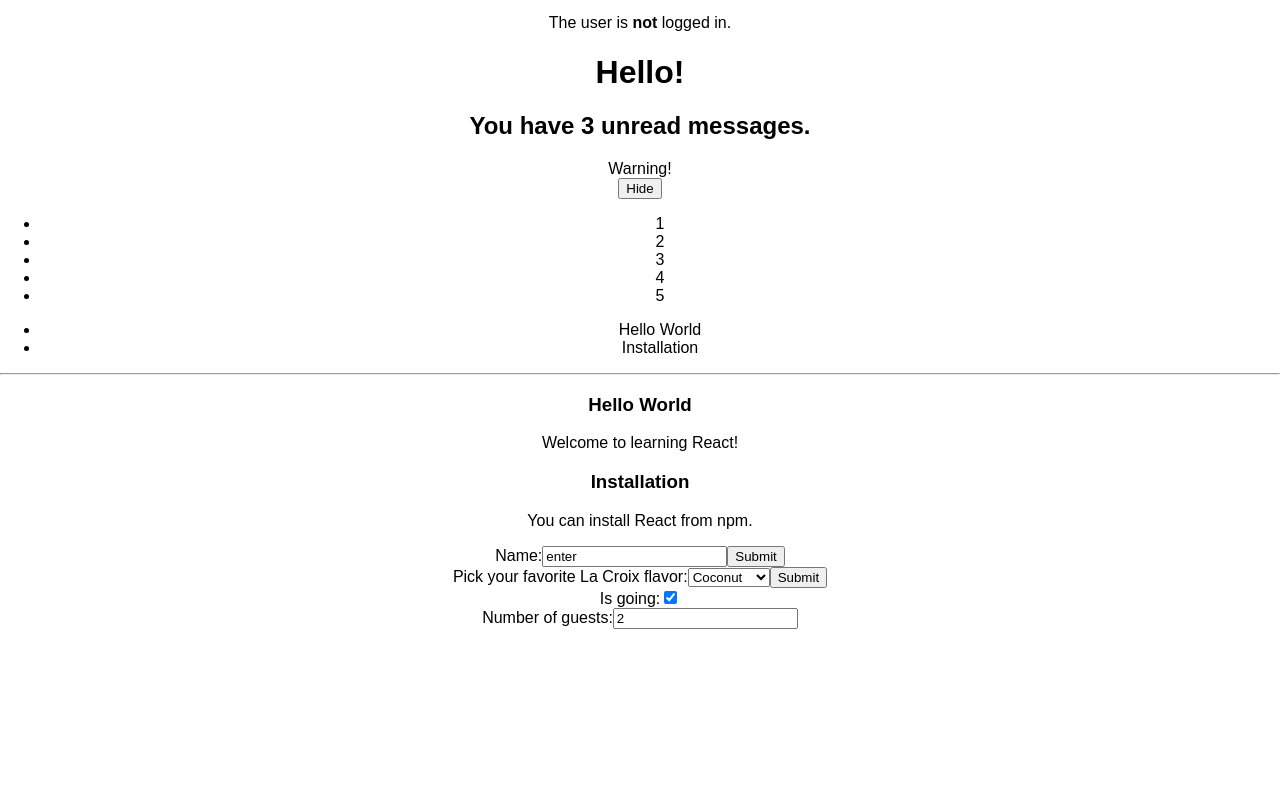
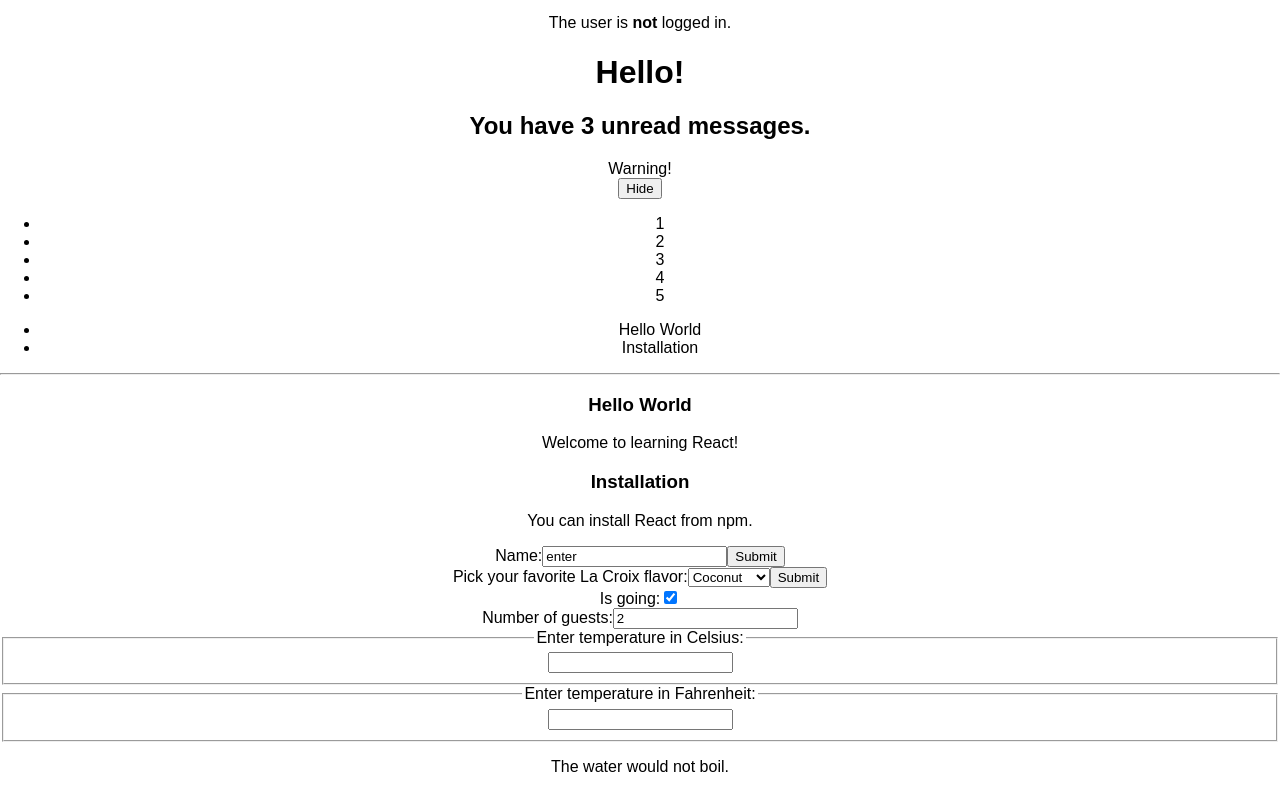
Before and after one commit to djedynak259/smoothie-react-app, a React (Create React App) app: page / in a window 1280 px wide. Shown: the part 609-1401 px from the top of the page. Before the commit the page ends 1238 px from the top, so only its background shows below. Built offline with nearby package versions, Linux system fonts and the light colour scheme.

Commit message:
temp calc

```diff
--- a/src/App.js
+++ b/src/App.js
@@ -12,6 +12,7 @@
 import NameForm from './NameForm.js';
 import FlavorForm from './FlavorForm.js';
 import Reservation from './Reservation.js';
+import Calculator from './Calculator.js';
 
 const hi = <p>Test element here - insert text</p>;
 const messages = ['React', 'Re: React', 'Re:Re: React'];
@@ -20,6 +21,7 @@
   {id: 2, title: 'Installation', content: 'You can install React from npm.'}
 ];
 const numbers = [1, 2, 3, 4, 5];
+
 
 class Intro extends Component {
   render() {
@@ -53,6 +55,7 @@
         <NameForm />
         <FlavorForm />
         <Reservation />
+        <Calculator />
       </div>
     );
   }
--- /dev/null
+++ b/src/Calculator.js
@@ -0,0 +1,96 @@
+import React from 'react';
+
+
+const scaleNames = {
+  c: 'Celsius',
+  f: 'Fahrenheit'
+};
+
+function BoilingVerdict(props) {
+  if (props.celsius >= 100) {
+    return <p>The water would boil.</p>;
+  }
+  return <p>The water would not boil.</p>;
+}
+
+function toCelsius(fahrenheit) {
+  return (fahrenheit - 32) * 5 / 9;
+}
+
+function toFahrenheit(celsius) {
+  return (celsius * 9 / 5) + 32;
+}
+
+function tryConvert(temperature, convert) {
+  const input = parseFloat(temperature);
+  if (Number.isNaN(input)) {
+    return '';
+  }
+  const output = convert(input);
+  const rounded = Math.round(output * 1000) / 1000;
+  return rounded.toString();
+}
+
+class TemperatureInput extends React.Component {
+  constructor(props) {
+    super(props);
+    this.handleChange = this.handleChange.bind(this);
+  }
+
+  handleChange(e) {
+    this.props.onTemperatureChange(e.target.value);
+  }
+
+  render() {
+    const temperature = this.props.temperature;
+    const scale = this.props.scale;
+    return (
+      <fieldset>
+        <legend>Enter temperature in {scaleNames[scale]}:</legend>
+        <input value={temperature}
+               onChange={this.handleChange} />
+      </fieldset>
+    );
+  }
+}
+
+class Calculator extends React.Component {
+  constructor(props) {
+    super(props);
+    this.handleCelsiusChange = this.handleCelsiusChange.bind(this);
+    this.handleFahrenheitChange = this.handleFahrenheitChange.bind(this);
+    this.state = {temperature: '', scale: 'c'};
+  }
+
+  handleCelsiusChange(temperature) {
+    this.setState({scale: 'c', temperature});
+  }
+
+  handleFahrenheitChange(temperature) {
+    this.setState({scale: 'f', temperature});
+  }
+
+  render() {
+    const scale = this.state.scale;
+    const temperature = this.state.temperature;
+    const celsius = scale === 'f' ? tryConvert(temperature, toCelsius) : temperature;
+    const fahrenheit = scale === 'c' ? tryConvert(temperature, toFahrenheit) : temperature;
+
+    return (
+      <div>
+        <TemperatureInput
+          scale="c"
+          temperature={celsius}
+          onTemperatureChange={this.handleCelsiusChange} />
+        <TemperatureInput
+          scale="f"
+          temperature={fahrenheit}
+          onTemperatureChange={this.handleFahrenheitChange} />
+        <BoilingVerdict
+          celsius={parseFloat(celsius)} />
+      </div>
+    );
+  }
+}
+
+export default Calculator;
```
